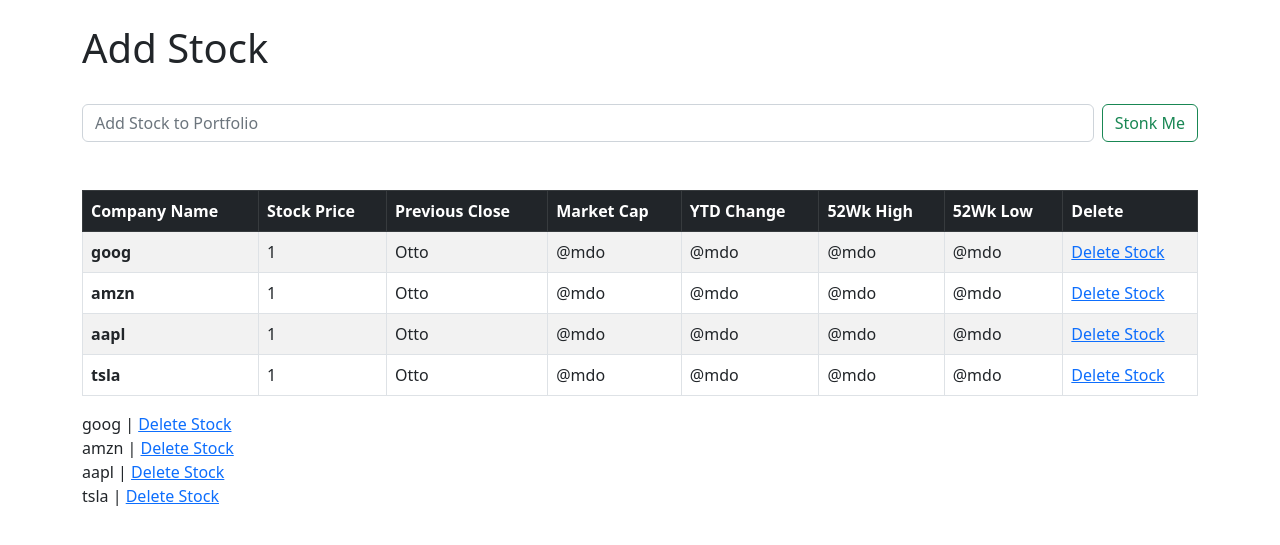
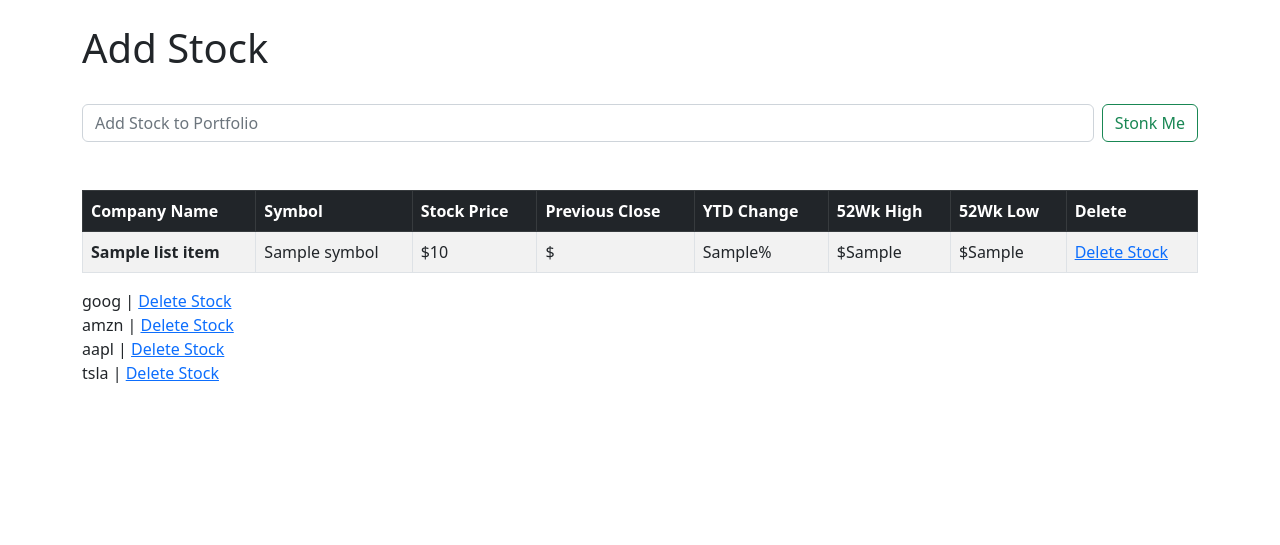
Before and after one commit to FrancRose/stock-app, a Django app: template quotes/templates/add_stock.html in a window 1280 px wide. Shown: the part 56-601 px from the top of the page. Run offline with Django 4.2, Linux system fonts and the light colour scheme; data comes from the database, SQL or seed files in the repository; both versions use the stored data as it was after the commit; the template is opened without the code that fills it: values that come from a table or form of the project are taken from there, most other values are stand-ins (such as "Sample title", 1, 10 or a date in 2020).

Commit message:
format stock display table

```diff
--- a/quotes/templates/add_stock.html
+++ b/quotes/templates/add_stock.html
@@ -24,9 +24,9 @@
   <thead class="table-dark">
     <tr>
       <th scope="col">Company Name</th>
+      <th scope="col">Symbol</th>
       <th scope="col">Stock Price</th>
       <th scope="col">Previous Close</th>
-      <th scope="col">Market Cap</th>
       <th scope="col">YTD Change</th>
       <th scope="col">52Wk High</th>
       <th scope="col">52Wk Low</th>
@@ -35,21 +35,26 @@
   </thead>
 
   <tbody>
-    {% for item in ticker %}
-      <tr>
-        <th scope="row">{{ item }}</th>
-        <td>1</td>
-        <td>Otto</td>
-        <td>@mdo</td>
-        <td>@mdo</td>
-        <td>@mdo</td>
-        <td>@mdo</td>
-        <td><a href="{% url 'delete' item.id %}">Delete Stock</a> <br /></td>
-      </tr>
-
-    {% endfor %}
+{% if ticker %}
 
 
+      {% for list_item in output %}
+        <tr>
+          <th scope="row">{{ list_item.companyName }}</th>
+          <td>{{ list_item.symbol }}</td>
+          <td>${{ list_item.latestPrice }}</td>
+          <td>${{ list_item.previousClose }}</td>
+          <td>{{ list_item.ytdChange }}%</td>
+          <td>${{ list_item.week52High }}</td>
+          <td>${{ list_item.week52Low }}</td>
+          <td><a href="/">Delete Stock</a></td>
+        </tr>
+      {% endfor %}
+
+
+
+
+{% endif %}
   </tbody>
 </table>
 
@@ -57,4 +62,8 @@
   {{ item }} | <a href="{% url 'delete' item.id %}">Delete Stock</a> <br />
 {% endfor %}
 
+<br>
+<br>
+
+
 {% endblock %}
```
Also changed, not shown: quotes/views.py (+14 -1 lines), db.sqlite3.
